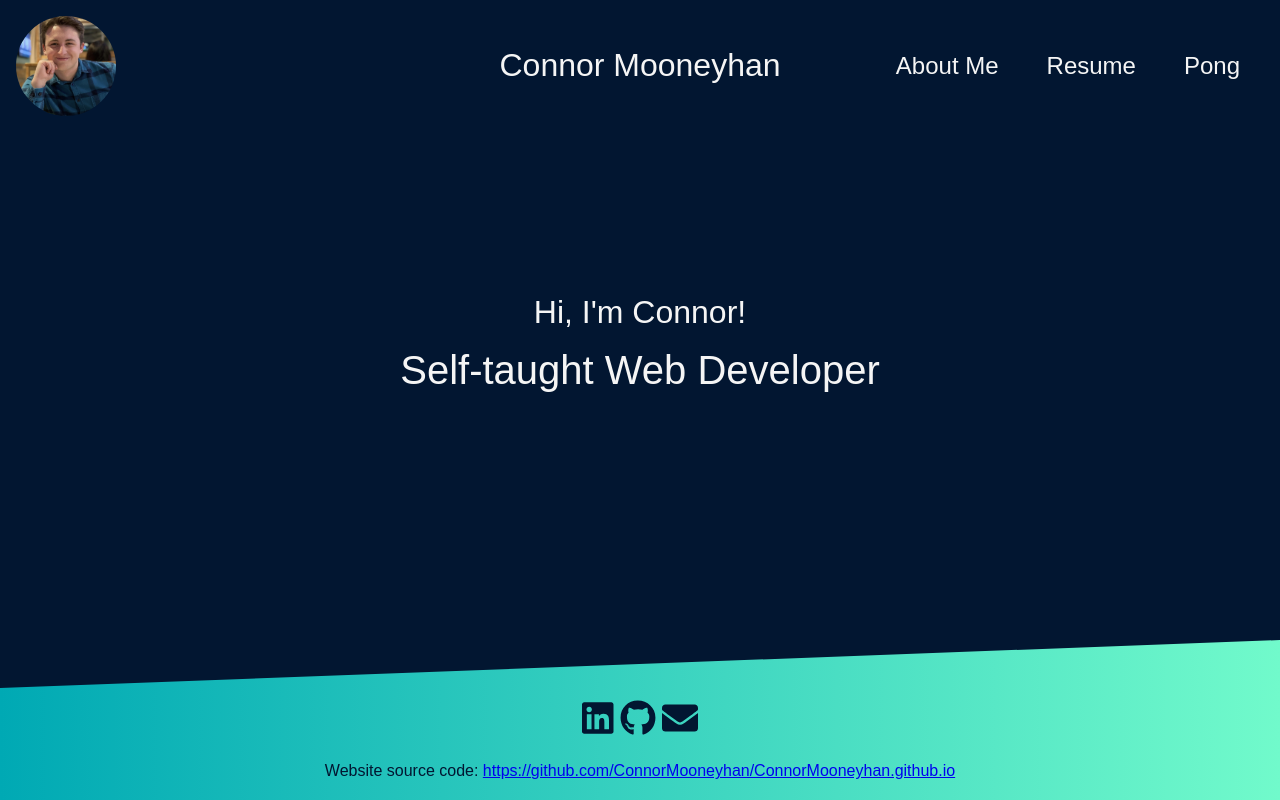
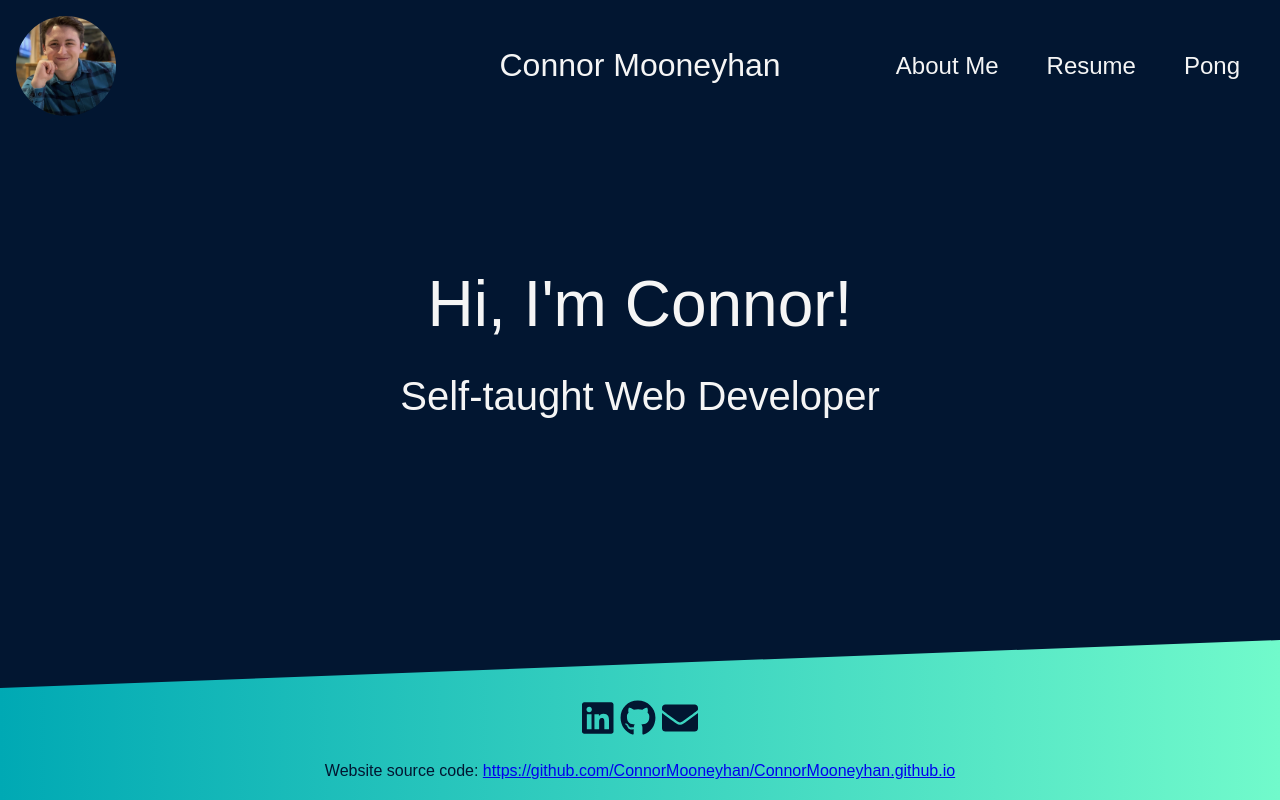
Before and after one commit to ConnorMooneyhan/personal-site, a React (Create React App) app: page / in a window 1280 px wide. Built offline with nearby package versions, Linux system fonts and the light colour scheme; a web font is replaced by a local one.

Commit message:
Fix Home h2 size

```diff
--- a/src/components/Home/Home.tsx
+++ b/src/components/Home/Home.tsx
@@ -1,7 +1,7 @@
 const Home = () => {
   return (
     <div className="Home">
-      <h2>Hi, I'm Connor!</h2>
+      <h2 className="intro-header">Hi, I'm Connor!</h2>
       <h3>Self-taught Web Developer</h3>
     </div>
   )
--- a/src/components/Home/_Home.scss
+++ b/src/components/Home/_Home.scss
@@ -5,7 +5,7 @@
   flex-direction: column;
   justify-content: center;
 
-  h2 {
+  .intro-header {
     font-size: 64px;
     font-weight: 300;
     margin-top: -27px;
--- a/src/css/App.css
+++ b/src/css/App.css
@@ -228,7 +228,7 @@ h2 {
   flex-direction: column;
   justify-content: center;
 }
-.Home h2 {
+.Home .intro-header {
   font-size: 64px;
   font-weight: 300;
   margin-top: -27px;
```
